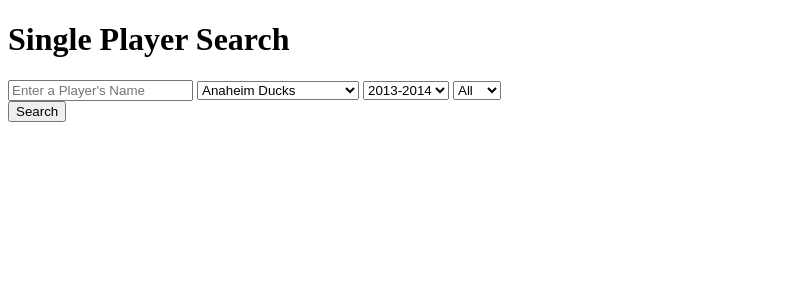
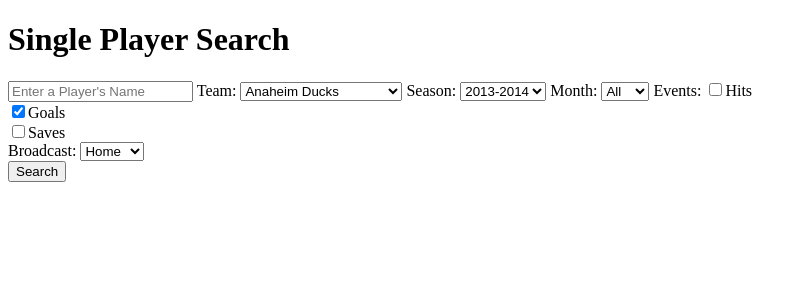
Before and after one commit to Nickomang/NHLSearch, a Flask app: page /single in a window 1280 px wide. Shown: the top 300 px of the page, without its empty margins (0-807 px from the left). Run offline with Flask 2, Linux system fonts and the light colour scheme.

Commit message:
all cases work for single-player search, lists everything as a goal

```diff
--- a/app.py
+++ b/app.py
@@ -17,13 +17,23 @@ def single():
 		season = int(request.form['season'])
 		month = int(request.form['month'])
 		fullyear = str(season-1)+str(season)
-		location = 'h'
-		event_types_key = [0,1,0]
-		active_event_types = engine.get_event_types(event_types_key)
-		links = engine.single_player_search(playername, team, season, month, fullyear, location, event_types_key)
+		location = str(request.form['location'])
+
+		active_event_types = []
+		if 'hit' in request.form:
+			hits = str(request.form['hit'])
+			active_event_types.append(hits)
+		if 'goal' in request.form:
+			goals = str(request.form['goal'])
+			active_event_types.append(goals)
+		if 'save' in request.form:
+			saves = str(request.form['save'])
+			active_event_types.append(saves)
+
+		print active_event_types
+		links = engine.single_player_search(playername, team, season, month, fullyear, location, active_event_types)
 
 		urls = json.loads(links)['links']
-
 		return render_template("single.html", playername = playername, season = season, active_event_types=active_event_types, month = month, urls = urls)
 	return render_template("single.html")
 
--- a/engine.py
+++ b/engine.py
@@ -162,8 +162,8 @@ def filter_game_ids(game_ids, event_types, fullyear, location):
 	return ext_ids
 
 #Uses all of the above functions to allow the user to search for a player and return the goals
-def single_player_search(playername, team, season, month, fullyear, location, event_types_key):
-	active_event_types = get_event_types(event_types_key)
+def single_player_search(playername, team, season, month, fullyear, location, active_event_types):
+	# active_event_types = get_event_types(event_types_key)
 	if month == 0:
 		print "Looking for ", playername, active_event_types, "from", season
 		game_ids = get_game_ids_full(team,season)
--- a/templates/single.html
+++ b/templates/single.html
@@ -7,8 +7,9 @@
 <body>
 	<h1>Single Player Search</h1>
 	<form role=form method=post>
-    	<input type=text name=player placeholder="Enter a Player's Name"</br>
-		<select name="team">
+    	<input type=text name=player id="name" placeholder="Enter a Player's Name"</br>
+    	<label for="team">Team:</label>
+		<select name="team" id="team">
 		  <option value="ANA">Anaheim Ducks</option>
 		  <option value="ARZ">Arizona Coyotes</option>
 		  <option value="BOS">Boston Bruins</option>
@@ -40,12 +41,14 @@
 		  <option value="WSH">Washington Capitals</option>
 		  <option value="WPG">Winnipeg Jets</option>
 		</select>
-		<select name="season" id="">
+		<label for="season">Season:</label>
+		<select name="season" id="season">
 			<option value="2014">2013-2014</option>
 			<option value="2015">2014-2015</option>
 			<option value="2016">2015-2016</option>
 		</select>
-		<select name="month" id="">
+		<label for="month">Month:</label>
+		<select name="month" id="month">
 			<option value="0">All</option>
 			<option value="1">Jan</option>
 			<option value="2">Feb</option>
@@ -60,13 +63,23 @@
 			<option value="11">Nov</option>
 			<option value="12">Dec</option>
 		</select>
+		<label for="chk_group[]">Events:</label>
+		<input type="checkbox" name="hit" value="hit" />Hits<br />
+		<input type="checkbox" name="goal" value="goal" checked />Goals<br />
+		<input type="checkbox" name="save" value="save" />Saves<br />
+		<label for="location">Broadcast:</label>
+		<select name="location" id="location">
+			<option value="h">Home</option>
+			<option value="a">Away</option>
+			<option value="fr">French</option>
+		</select>
     	<div class="actions"><input type=submit value="Search"></div>
 	</form>
 	<h1>
 		{% if playername %}
 		{{ playername }}'s
+		{{ urls | length }}
 		{% for type in active_event_types %}
-		{{ urls | length }}
 		{{ type }}s,
 		from
 		{% if month == 0 %}
```
Also changed, not shown: app2.py (deleted, +0 -27 lines), templates/app2.py (deleted, +0 -16 lines), templates/processing.html (deleted, +0 -20 lines), 1 other file.
